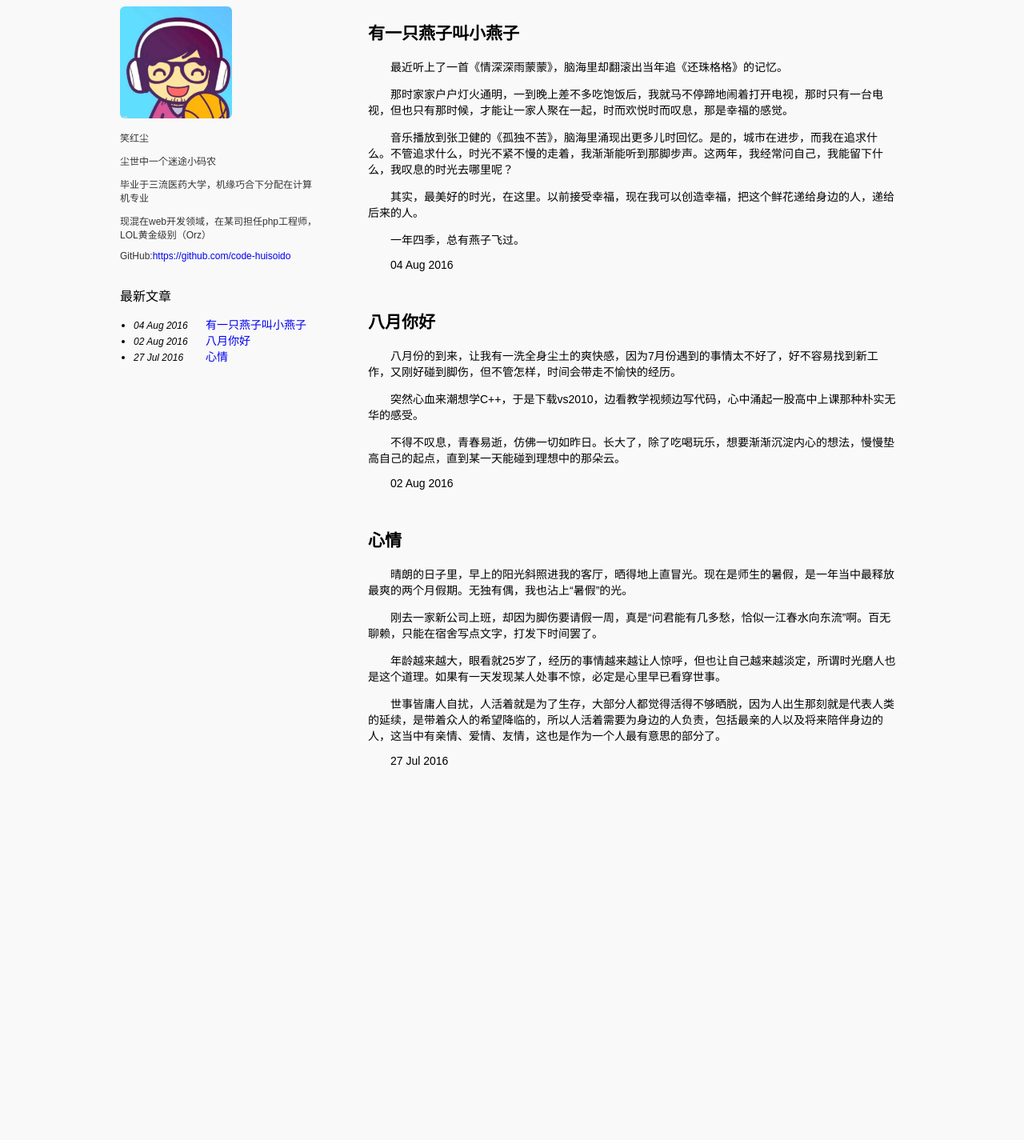
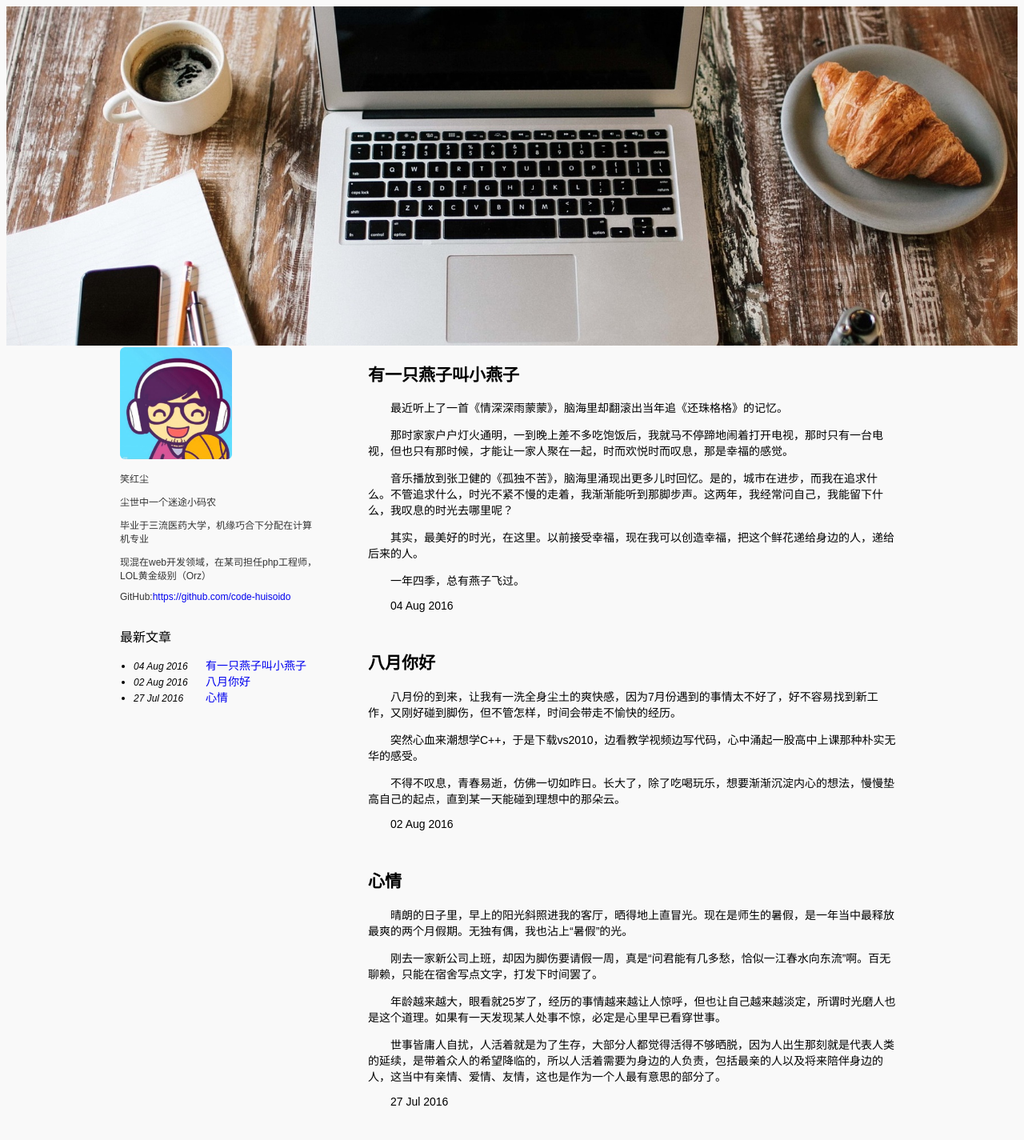
Before and after one commit to code-huisoido/myblog, a Jekyll site: the page built from index.html, in a window 1280 px wide. Shown: the whole page at 80% size. Built offline with Jekyll 4.4.1, drawn with Linux system fonts in a browser that asks for light colours; before the commit the page ends 999 px from its top, so only the background shows below that.

Commit message:
modified css and add banner

```diff
--- a/_layouts/default.html
+++ b/_layouts/default.html
@@ -2,7 +2,7 @@
 <html>
 <head>
 	<meta http-equiv="content-type" content="text/html;charset=utf-8"/>
-	<meta name="viewport" content="width=device-width, initial-scale=1">
+	<meta name="viewport" content="width=device-width, initial-scale=1.0, minimum-scale=1.0, maximum-scale=1.0, user-scalable=no" />
 	<title>{{ page.title }}</title>
 	<link rel="stylesheet" type="text/css" href="{{ site.baseurl }}/css/page.css">
 </head>
--- a/css/page.css
+++ b/css/page.css
@@ -18,6 +18,14 @@ html a:visited{
 img{
 	margin:0;
 	padding:0;
+}
+
+.banner{
+	width:100%;
+}
+.banner img{
+	width:100%;
+	background-repeat: no-repeat;
 }
 
 #content{
--- a/index.html
+++ b/index.html
@@ -2,6 +2,10 @@
 layout: default
 title: 笑红尘
 ---
+<div class="banner">
+	<img src="{{ site.baseurl }}/image/desktop.jpg">
+</div>
+
 <div id="content">
 	<div class="left_menu">
 		<div class="about_me">
```
Also changed, not shown: image/desktop.jpg (added).
